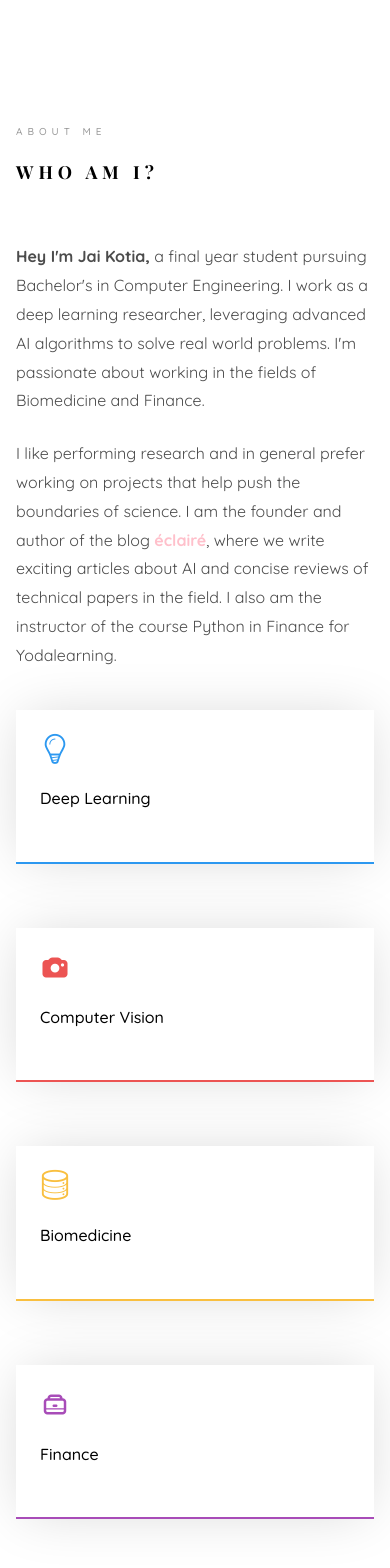
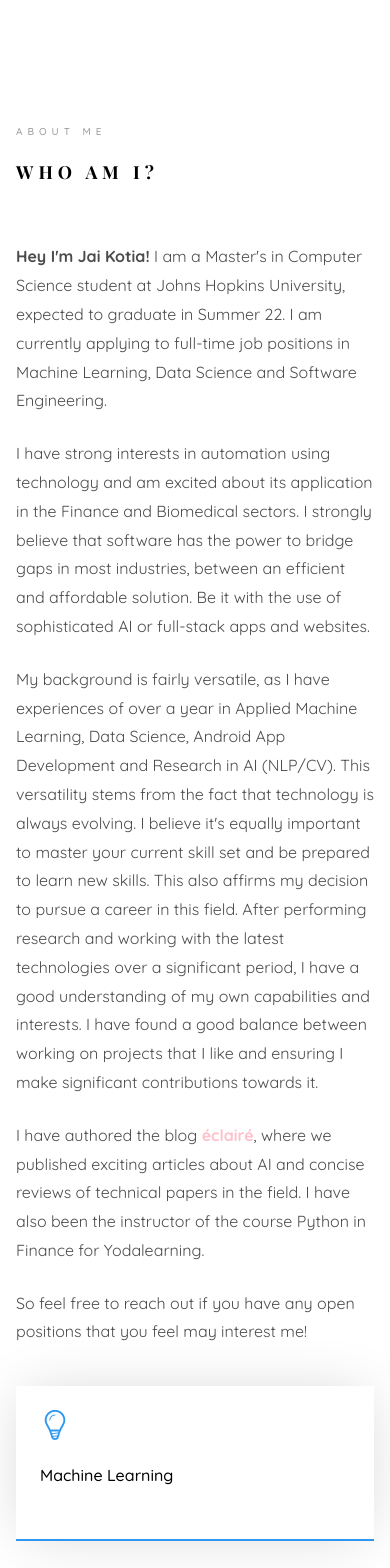
Before and after one commit to JaiKotia/jaikotia.github.io, a Jekyll site: the page index.html, which Jekyll copies as it is, in a window 390 px wide. Shown: the part 1017-2585 px from the top of the page. Built offline with Jekyll 4.4.1, drawn with Linux system fonts in a browser that asks for light colours; some web fonts are replaced; some of the changed text lies outside the part shown.

Commit message:
'updated'

```diff
--- a/css/style.css
+++ b/css/style.css
@@ -80,7 +80,7 @@ figure {
   position: fixed;
   overflow-y: scroll;
   z-index: 1001;
-  background: #f2f3f7;
+  background: #d4ebf2;
   -webkit-transition: 0.5s;
   -o-transition: 0.5s;
   transition: 0.5s; }
--- a/index.html
+++ b/index.html
@@ -59,9 +59,11 @@
 				<div class="author-img" style="background-image: url(images/about.jpg);"></div>
 				<h1 id="colorlib-logo"><a href="index.html">Jai Kotia</a></h1>
 				<span class="position">
-					AI in Biomedicine & Finance
+					M.S. in Computer Science
 					<br>
-					Mumbai
+					Johns Hopkins University
+					<br>
+					Baltimore
 				</span>
 			</div>
 			<nav id="colorlib-main-menu" role="navigation" class="navbar">
@@ -84,7 +86,7 @@
 
 					<br>
 
-					<a style="min-width:110px;" href="http://tiny.cc/JaiResume" target="_blank" class="btn btn-primary btn-learn"><i class="icon-file"></i><strong>     Resumé</strong></a>
+					<a style="min-width:110px;" href="https://drive.google.com/file/d/1ILF5l4DdmRkLvAgp0xwzOddi8-yppXCq/view?usp=sharing" target="_blank" class="btn btn-primary btn-learn"><i class="icon-file"></i><strong>     Resumé</strong></a>
 				</span>
 			</div>
 
@@ -102,8 +104,8 @@
 					   				<div class="slider-text-inner js-fullheight">
 					   					<div style="background-color: rgba(255, 255, 255, 0.75); margin: 20px; padding: 40px; border-radius: 10px; border: 1px solid rgba(255, 255, 255, 0.75)" class="desc">
 						   					<h1>Hey<br>I'm Jai</h1>
-						   					<h2>Founder and Author of <strong><a style="background: pink; color: white; text-decoration: none; border-bottom: 1px solid pink; margin: 2px; padding: 2px; border-radius: 5px;" href="https://medium.com/%C3%A9clair%C3%A9" target="_blank">éclairé</a></strong></h2>
-												<p><a class="btn btn-primary btn-learn" href="http://tiny.cc/JaiResume" target="_blank">View Resumé <i class="icon-file"></i></a></p>
+						   					<h2>Machine Learning Engineer and Data Science</h2>
+												<p><a class="btn btn-primary btn-learn" href="https://drive.google.com/file/d/1ILF5l4DdmRkLvAgp0xwzOddi8-yppXCq/view?usp=sharing" target="_blank">View Resumé <i class="icon-file"></i></a></p>
 											</div>
 					   				</div>
 					   			</div>
@@ -142,34 +144,31 @@
 									<div class="about-desc">
 										<span class="heading-meta">About Me</span>
 										<h2 class="colorlib-heading">Who Am I?</h2>
-										<p><strong>Hey I'm Jai Kotia,</strong> a final year student pursuing Bachelor's in Computer Engineering. I work as a deep learning researcher, leveraging advanced AI algorithms to solve real world problems. I'm passionate about working in the fields of Biomedicine and Finance.</p>
-										<p>I like performing research and in general prefer working on projects that help push the boundaries of science. I am the founder and author of the blog <strong><a href="https://medium.com/%C3%A9clair%C3%A9" target="_blank" style="color:pink">éclairé</a></strong>, where we write exciting articles about AI and concise reviews of technical papers in the field. I also am the instructor of the course Python in Finance for Yodalearning.</p>
+										<p><strong>Hey I'm Jai Kotia!</strong> I am a Master's in Computer Science student at Johns Hopkins University, expected to graduate in Summer 22. I am currently applying to full-time job positions in Machine Learning, Data Science and Software Engineering.</p>
+										<p>I have strong interests in automation using technology and am excited about its application in the Finance and Biomedical sectors. I strongly believe that software has the power to bridge gaps in most industries, between an efficient and affordable solution. Be it with the use of sophisticated AI or full-stack apps and websites.</p>
+										<p>My background is fairly versatile, as I have experiences of over a year in Applied Machine Learning, Data Science, Android App Development and Research in AI (NLP/CV). This versatility stems from the fact that technology is always evolving. I believe it's equally important to master your current skill set and be prepared to learn new skills. This also affirms my decision to pursue a career in this field. After performing research and working with the latest technologies over a significant period, I have a good understanding of my own capabilities and interests. I have found a good balance between working on projects that I like and ensuring I make significant contributions towards it.</p>
+										<p>I have authored the blog <strong><a href="https://medium.com/%C3%A9clair%C3%A9" target="_blank" style="color:pink">éclairé</a></strong>, where we published exciting articles about AI and concise reviews of technical papers in the field. I have also been the instructor of the course Python in Finance for Yodalearning.</p>
+										<p>So feel free to reach out if you have any open positions that you feel may interest me!</p>
 									</div>
 								</div>
 							</div>
 							<div class="row">
-								<div class="col-md-3 animate-box" data-animate-effect="fadeInLeft">
+								<div class="col-md-4 animate-box" data-animate-effect="fadeInLeft">
 									<div class="services color-1">
 										<span class="icon2"><i class="icon-bulb"></i></span>
-										<h3>Deep Learning</h3>
+										<h3>Machine Learning</h3>
 									</div>
 								</div>
-								<div class="col-md-3 animate-box" data-animate-effect="fadeInRight">
+								<div class="col-md-4 animate-box" data-animate-effect="fadeInRight">
 									<div class="services color-2">
-										<span class="icon2"><i class="icon-camera"></i></span>
-										<h3>Computer Vision</h3>
+										<span class="icon2"><i class="icon-data"></i></span>
+										<h3>Data Science</h3>
 									</div>
 								</div>
-								<div class="col-md-3 animate-box" data-animate-effect="fadeInTop">
+								<div class="col-md-4 animate-box" data-animate-effect="fadeInTop">
 									<div class="services color-3">
-										<span class="icon2"><i class="icon-data"></i></span>
-										<h3>Biomedicine</h3>
-									</div>
-								</div>
-								<div class="col-md-3 animate-box" data-animate-effect="fadeInBottom">
-									<div class="services color-4">
-										<span class="icon2"><i class="icon-briefcase"></i></span>
-										<h3>Finance</h3>
+										<span class="icon2"><i class="icon-globe-outline"></i></span>
+										<h3>Software Engineering</h3>
 									</div>
 								</div>
 							</div>
@@ -193,7 +192,7 @@
 							<span class="colorlib-counter-label">Projects</span>
 						</div>
 						<div class="col-md-3 text-center animate-box">
-							<span class="colorlib-counter js-counter" data-from="0" data-to="5" data-speed="2500" data-refresh-interval="100"></span>
+							<span class="colorlib-counter js-counter" data-from="0" data-to="8" data-speed="2500" data-refresh-interval="100"></span>
 							<span class="colorlib-counter-label">Internships</span>
 						</div>
 						<div class="col-md-3 text-center animate-box">
@@ -336,6 +335,52 @@
 					<div class="row">
 						<div class="col-md-12">
 				         <div class="timeline-centered">
+				         	<article class="timeline-entry animate-box" data-animate-effect="fadeInLeft">
+					            <div class="timeline-entry-inner">
+
+					               <div class="timeline-icon color-1">
+					                  <i class="icon-pen2"></i>
+					               </div>
+
+					               <div class="timeline-label">
+					               	  <h2>Center for Data Science in Emergency Medicine, JHU</h2>
+					                  <h2>Data Science Intern <span>Jun 2021 - Present</span></h2>
+					                  <p> Performed statistical analysis on medical data to derive predictive indicators for acute kidney injury.  Ingested raw data and created processed tables on Microsoft SQL server.</p>
+					               </div>
+					            </div>
+					         </article>
+
+					         <article class="timeline-entry animate-box" data-animate-effect="fadeInLeft">
+					            <div class="timeline-entry-inner">
+
+					               <div class="timeline-icon color-1">
+					                  <i class="icon-pen2"></i>
+					               </div>
+
+					               <div class="timeline-label">
+					               	  <h2>Bioengineering Innovation & Design, JHU</h2>
+					                  <h2>Machine Learning Research Intern <span>Feb 2021 - May 2021</span></h2>
+					                  <p>Implemented regression models to predict patients' blood pressure given non-invasive parameters tracked in real-time to prevent hypotension during dialysis. Models used were linear regression, RNN and LSTM.</p>
+					               </div>
+					            </div>
+					         </article>
+
+					         <article class="timeline-entry animate-box" data-animate-effect="fadeInLeft">
+					            <div class="timeline-entry-inner">
+
+					               <div class="timeline-icon color-1">
+					                  <i class="icon-pen2"></i>
+					               </div>
+
+					               <div class="timeline-label">
+					               	  <h2>DataBrain</h2>
+					               	  <h2>Deep Learning Research Intern <span>Jan 2020 - Dec 2020</span></h2>
+					                  <h2>Performed causal inference, clustering and prediction in customer text data to find factors leading to customer churn. Increased performance by 150%, through migration of codebase from Python to PySpark on AWS cluster. Mined correlation in event sequences and generated new features through statistical analysis of data.</p>
+					               </div>
+					            </div>
+					         </article>
+
+
 					         <article class="timeline-entry animate-box" data-animate-effect="fadeInLeft">
 					            <div class="timeline-entry-inner">
 
@@ -432,7 +477,7 @@
 				<div class="colorlib-narrow-content">
 					<div class="row">
 						<div class="col-md-6 col-md-offset-3 col-md-pull-3 animate-box" data-animate-effect="fadeInLeft">
-							<span class="heading-meta">What I do?</span>
+							<span class="heading-meta">What do I do?</span>
 							<h2 class="colorlib-heading">Here are some of my expertise</h2>
 						</div>
 					</div>
```
Also changed, not shown: other parts of index.html (+2 -2 lines), images/about.jpg.
